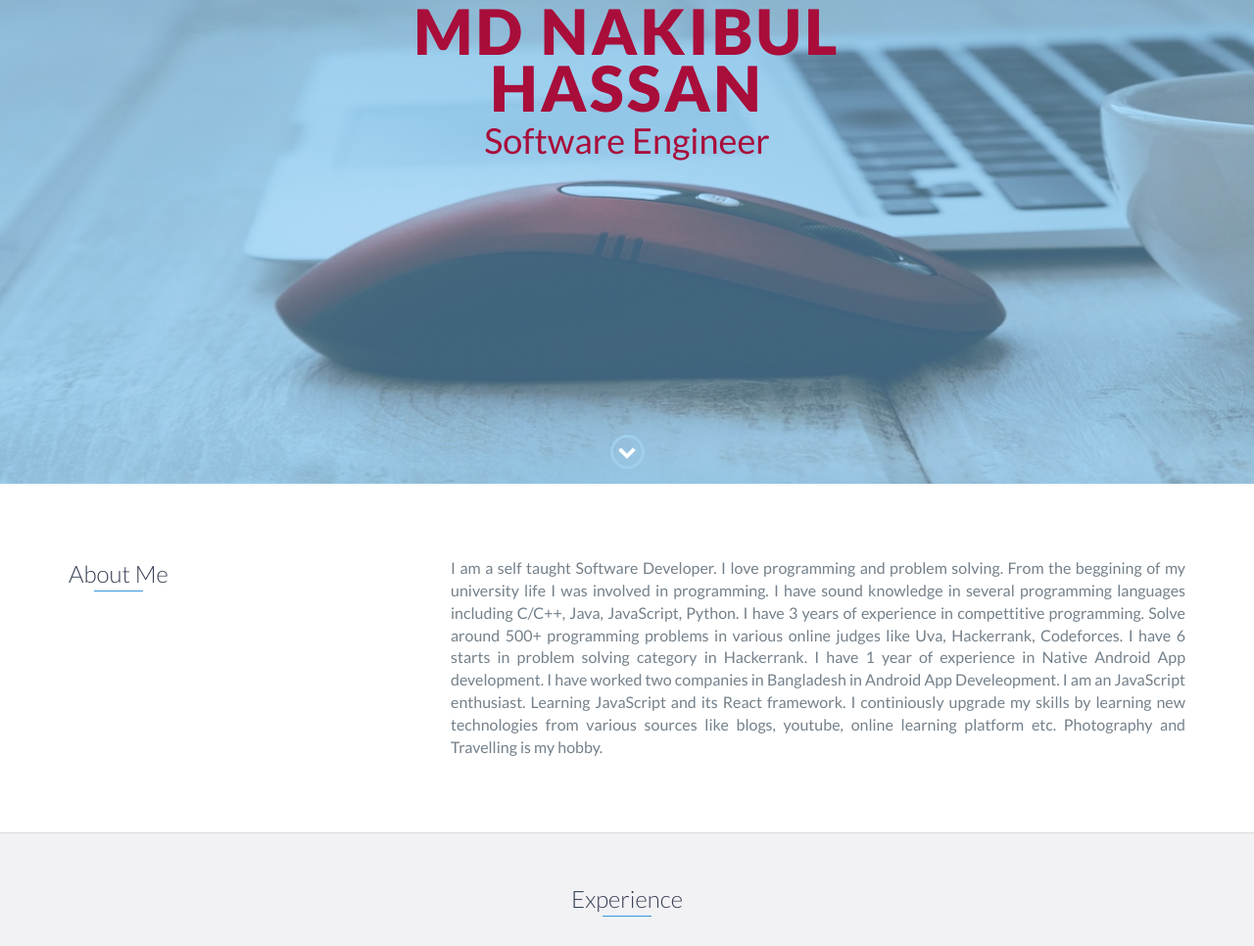
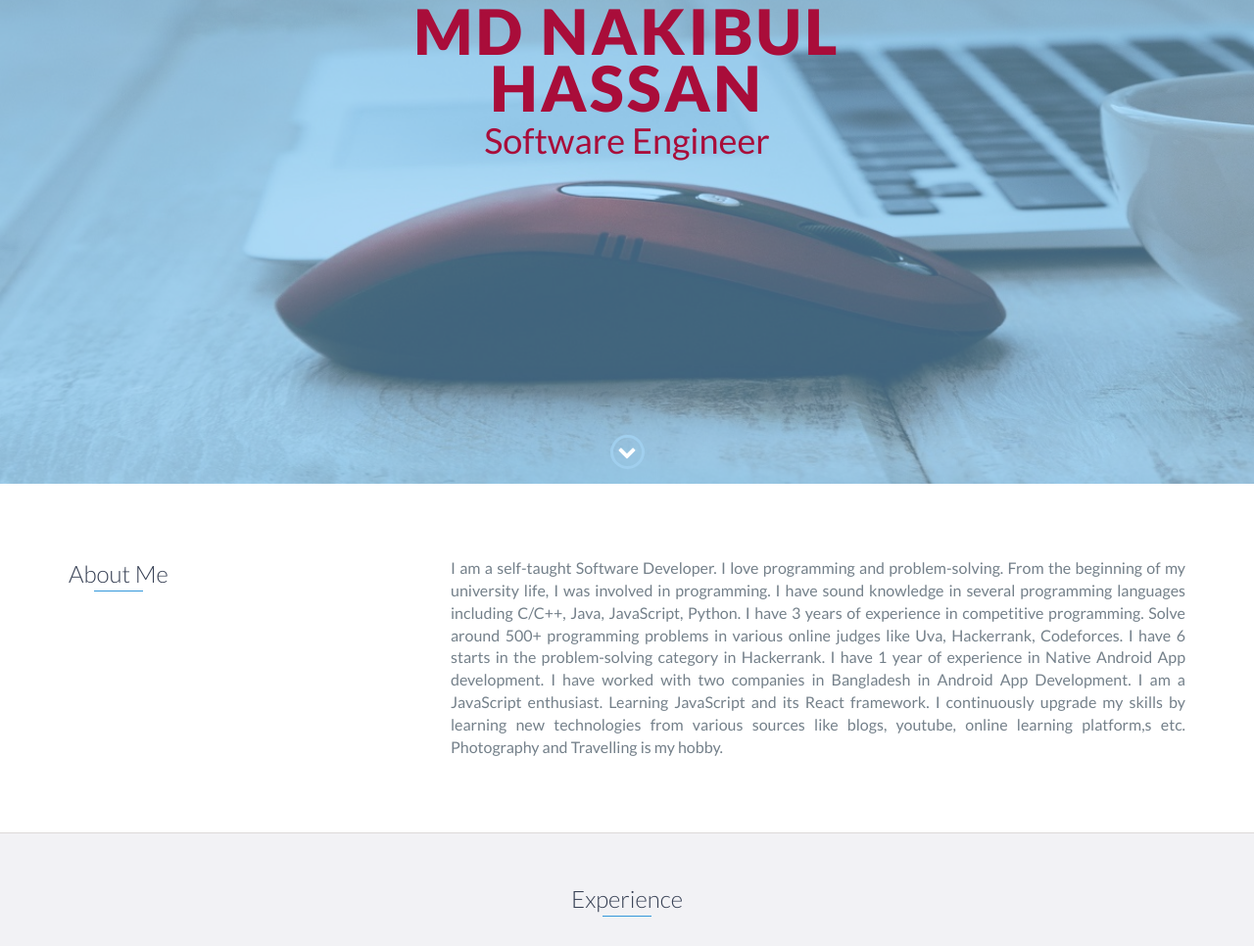
Before and after one commit to naimhasan2711/naimhasan2711.github.io, a website: page index.html in a window 1280 px wide. Shown: the part 306-1272 px from the top of the page at 98% size. Drawn offline with nearby package versions, Linux system fonts and the light colour scheme.

Commit message:
update about section in index.html

```diff
--- a/index.html
+++ b/index.html
@@ -78,17 +78,7 @@
                 </div>
                 <div class="col-md-8">
                     <p style="text-align: justify">
-                        I am a self taught Software Developer. I love programming and problem solving. From the
-                        beggining of my university life I was involved
-                        in programming. I have sound knowledge in several programming languages including C/C++, Java,
-                        JavaScript, Python. I have 3 years of experience in compettitive programming. Solve around 500+
-                        programming problems in various online judges like Uva, Hackerrank, Codeforces. I have 6 starts
-                        in problem solving category in Hackerrank.
-                        I have 1 year of experience in Native Android App development. I have worked two companies in
-                        Bangladesh in Android App Develeopment. I am an JavaScript enthusiast. Learning JavaScript and
-                        its React framework. I continiously upgrade my skills by learning new technologies from various
-                        sources like blogs, youtube, online learning platform etc. Photography and Travelling is my
-                        hobby.
+                        I am a self-taught Software Developer. I love programming and problem-solving. From the beginning of my university life, I was involved in programming. I have sound knowledge in several programming languages including C/C++, Java, JavaScript, Python. I have 3 years of experience in competitive programming. Solve around 500+ programming problems in various online judges like Uva, Hackerrank, Codeforces. I have 6 starts in the problem-solving category in Hackerrank. I have 1 year of experience in Native Android App development. I have worked with two companies in Bangladesh in Android App Development. I am a JavaScript enthusiast. Learning JavaScript and its React framework. I continuously upgrade my skills by learning new technologies from various sources like blogs, youtube, online learning platform,s etc. Photography and Travelling is my hobby.
                     </p>
                 </div>
             </div>
```
